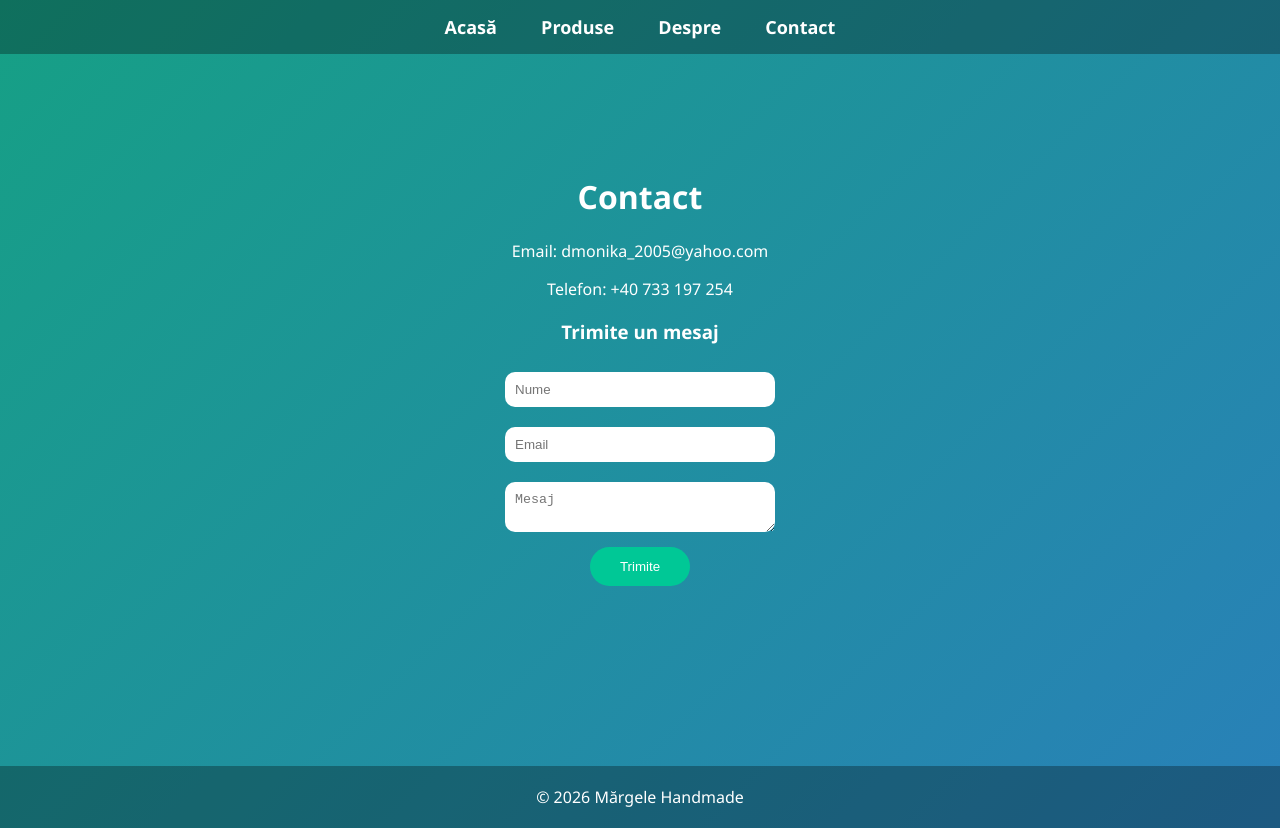
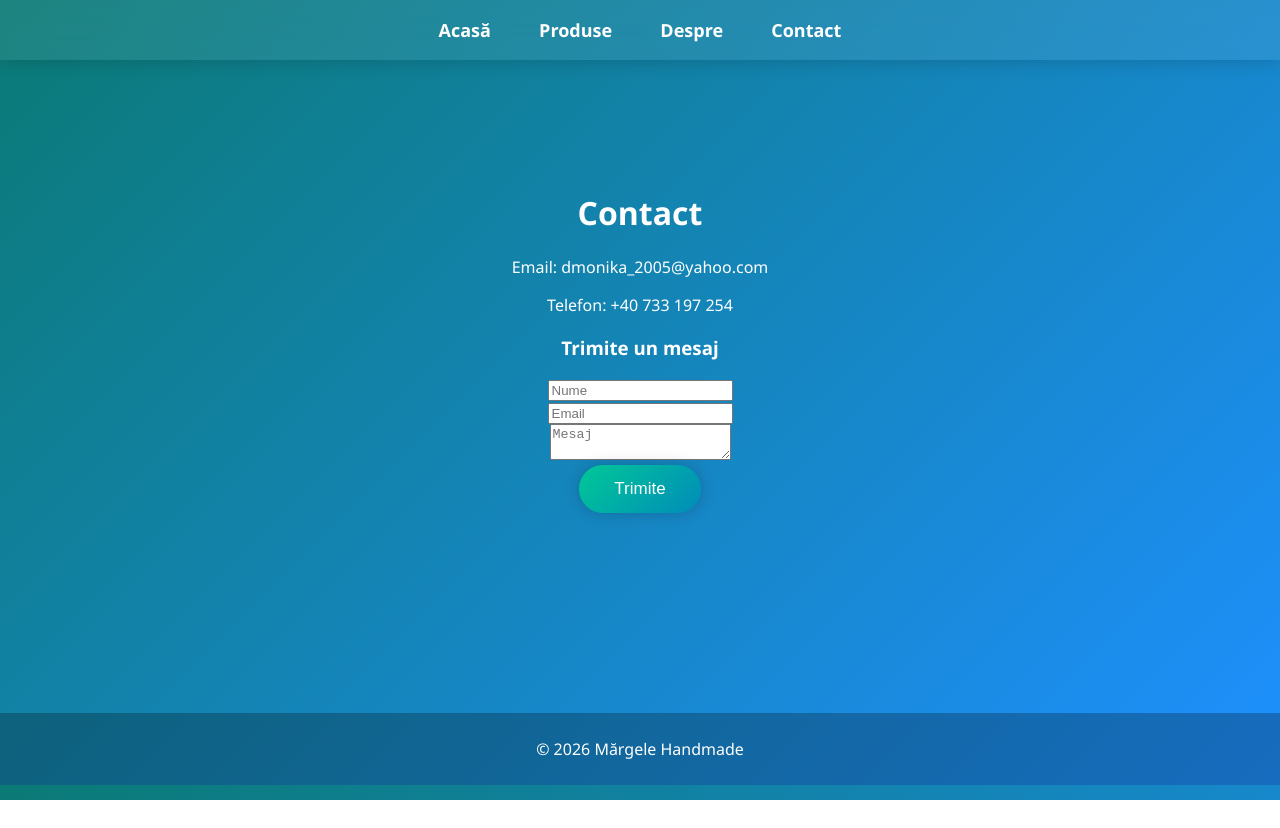
Before and after one commit to alim010/MargeleHandmade, a plain HTML site: page contact.html in a window 1280 px wide. After the commit the page ends 800 px from the top, so only its background shows below. Drawn offline with Linux system fonts and the light colour scheme.

Commit message:
Update contact.html

```diff
--- a/contact.html
+++ b/contact.html
@@ -6,60 +6,124 @@
 <title>Contact</title>
 
 <style>
-body {
-    margin: 0;
-    font-family: 'Segoe UI', sans-serif;
-    background: linear-gradient(135deg, #16a085, #2980b9);
-    color: white;
+
+html{
+scroll-behavior:smooth;
 }
 
-nav { background: rgba(0,0,0,0.3); padding: 15px; text-align: center; }
-nav a {
-    color: white; text-decoration: none; margin: 20px;
-    font-weight: bold; font-size: 18px; transition: 0.3s;
-}
-nav a:hover { color: #00ffcc; transform: scale(1.1); }
-
-.container {
-    padding: 100px 20px;
-    text-align: center;
-    animation: fadeUp 1s ease forwards;
+body{
+margin:0;
+font-family: "Segoe UI", sans-serif;
+background: linear-gradient(135deg,#0b7a75,#1e90ff);
+color:white;
 }
 
-input, textarea {
-    width: 250px;
-    padding: 10px;
-    margin: 10px;
-    border-radius: 10px;
-    border: none;
+/* NAVBAR PREMIUM */
+
+nav{
+background: rgba(255,255,255,0.08);
+backdrop-filter: blur(15px);
+padding:18px;
+text-align:center;
+box-shadow:0 0 20px rgba(0,0,0,0.2);
 }
 
-button {
-    padding: 12px 30px;
-    border: none;
-    border-radius: 20px;
-    background: #00c896;
-    color: white;
-    cursor: pointer;
-    transition: 0.3s;
+nav a{
+color:white;
+text-decoration:none;
+margin:22px;
+font-weight:600;
+font-size:18px;
+transition:0.3s;
 }
 
-button:hover {
-    background: #008cba;
-    transform: scale(1.1);
+nav a:hover{
+color:#00ffd5;
+letter-spacing:1px;
 }
 
-@keyframes fadeUp {
-    from {opacity: 0; transform: translateY(40px);}
-    to {opacity: 1; transform: translateY(0);}
+/* CONTAINER */
+
+.container{
+padding:110px 20px;
+text-align:center;
+animation:fadeUp 1s ease forwards;
 }
 
-footer {
-    background: rgba(0,0,0,0.3);
-    padding: 20px;
-    text-align: center;
-    margin-top: 80px;
+@keyframes fadeUp{
+from{
+opacity:0;
+transform:translateY(50px);
 }
+to{
+opacity:1;
+transform:translateY(0);
+}
+}
+
+/* BUTTON PREMIUM */
+
+button{
+padding:14px 35px;
+border:none;
+border-radius:40px;
+background: linear-gradient(135deg,#00c896,#008cba);
+color:white;
+font-size:17px;
+cursor:pointer;
+transition:0.4s;
+box-shadow:0 0 15px rgba(0,0,0,0.2);
+}
+
+button:hover{
+transform:scale(1.08);
+box-shadow:0 0 25px rgba(0,255,200,0.5);
+}
+
+/* CARDURI PRODUSE */
+
+.cards{
+display:flex;
+justify-content:center;
+flex-wrap:wrap;
+gap:35px;
+margin-top:60px;
+}
+
+.card{
+width:260px;
+background: rgba(255,255,255,0.08);
+backdrop-filter: blur(12px);
+border-radius:25px;
+overflow:hidden;
+transition:0.4s;
+box-shadow:0 0 20px rgba(0,0,0,0.15);
+}
+
+.card:hover{
+transform:translateY(-18px) scale(1.03);
+box-shadow:0 0 35px rgba(0,255,220,0.3);
+}
+
+.card img{
+width:100%;
+height:200px;
+object-fit:cover;
+}
+
+.card-content{
+padding:22px;
+}
+
+/* FOOTER */
+
+footer{
+background:rgba(0,0,0,0.25);
+padding:25px;
+text-align:center;
+margin-top:90px;
+}
+
 </style>
 </head>
 
@@ -89,4 +153,5 @@ footer {
 </footer>
 
 </body>
+
 </html>
```
